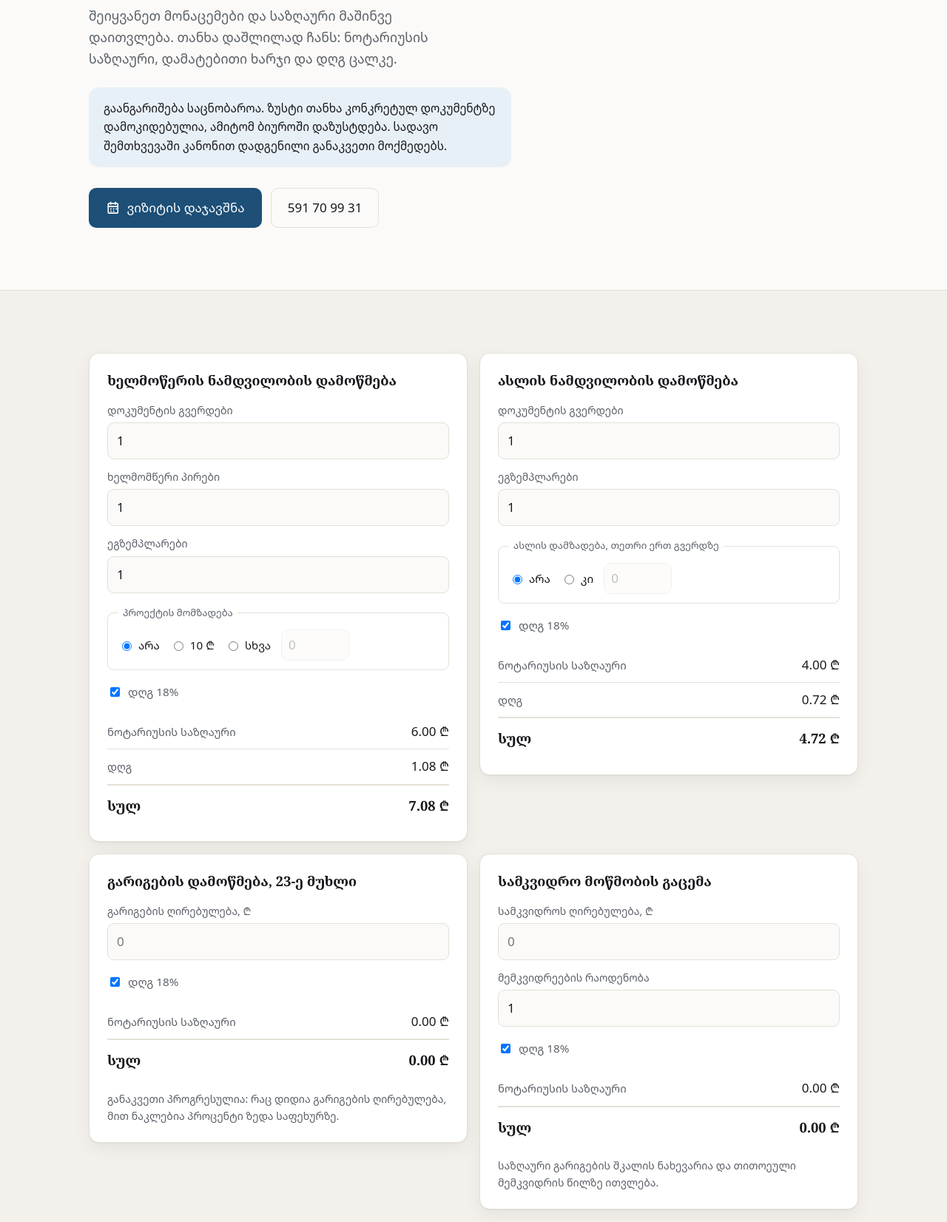
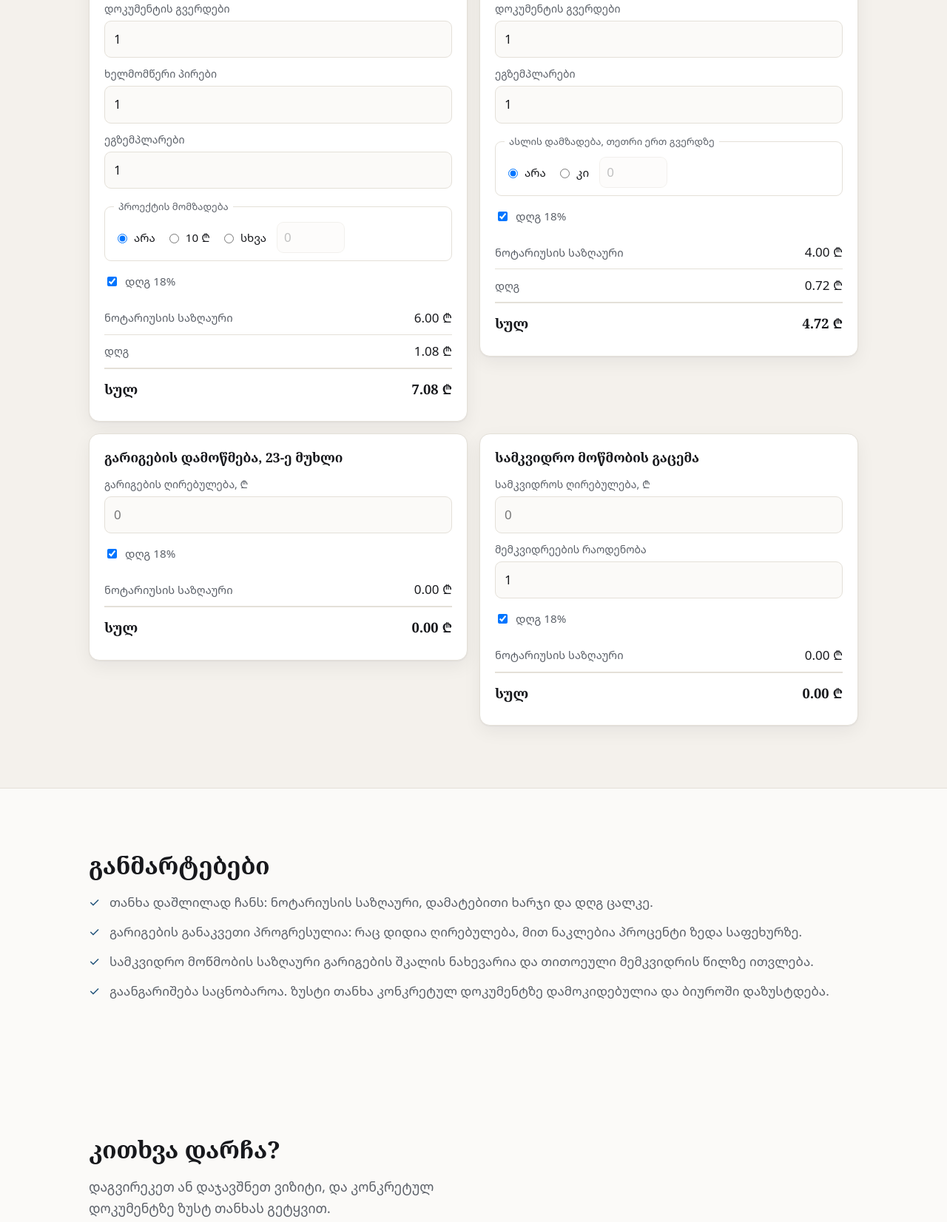
Before and after one commit to petre-c/rurua.ge, a plain HTML site: page tarifi/index.html in a window 1280 px wide. Shown: the part 269-1921 px from the top of the page at 74% size. Drawn offline with Linux system fonts and the light colour scheme.

Commit message:
კალკულატორის გვერდი კომპაქტურად, ველები თავში
გვერდი ტექსტით იწყებოდა და კალკულატორამდე მისვლა სქროლს მოითხოვდა: შესავალში ხუთი
ბლოკი იდგა (წარწერა „კალკულატორი", სათაური, აღწერა, გამაფრთხილებელი ტექსტი და
ღილაკების რიგი), პირველი ველი კი 954 პიქსელზე, ანუ პირველი ეკრანის მიღმა.

ახლა შესავალში მხოლოდ სათაურია და პირველი ველი 298 პიქსელზეა, ანუ მაშინვე ჩანს.
წარწერა „კალკულატორი" მოეხსნა, სათაური ისედაც იმას ამბობს.

განმარტებები ბარათებიდან გვერდის ბოლოში გადავიდა, ერთ სექციად: დაშლილი თანხა,
პროგრესული შკალა, სამკვიდროს ნახევარი განაკვეთი და გამაფრთხილებელი ტექსტი.
ბარათებში მხოლოდ ველები და შედეგი დარჩა.

დაშორებები შემცირდა: ბარათის padding, ველების gap, ცხრილის უჯრები და სათაურის ქვედა
დაშორება. მკვდარი წესები (.calc-hint, .calc-top-cta) წაიშალა.

გადამოწმებულია 320 და 375 პიქსელზე ორივე ენაზე: გადადინება ნული, სექციების რიგი
სათაური, კალკულატორები, განმარტებები, მოწოდება.

*Collaboration by Claude*

```diff
--- a/assets/styles.css
+++ b/assets/styles.css
@@ -420,9 +420,15 @@ a:hover { text-decoration: underline; }
 
 /* ---------- კალკულატორი ---------- */
 
-.calc-top-cta { margin-top: 28px; }
+/* კომპაქტური სათაური: მხოლოდ h1, ქვედა დაშორების გარეშე */
+.calc-head { padding: clamp(28px, 4vw, 48px) 0 0; }
+.calc-head h1 { margin-bottom: 0; }
 
-.calc-head .note { max-width: 62ch; margin-top: 24px; }
+/* კალკულატორების ბლოკი სათაურს მჭიდროდ მიჰყვება */
+#calc.section { padding-top: clamp(22px, 3vw, 32px); }
+
+/* განმარტებების სია გვერდის ბოლოს */
+.calc-info .ticks li { padding-bottom: 12px; }
 
 .calc-list {
   display: grid;
@@ -432,10 +438,11 @@ a:hover { text-decoration: underline; }
   align-items: start;
 }
 
-.calc h2 { font-size: 1.15rem; margin-bottom: 18px; }
+.calc { padding: 20px; }
+.calc h2 { font-size: 1.1rem; margin-bottom: 14px; }
 
 /* ველების რიგი: წარწერა ზემოთ, ველი ქვემოთ */
-.calc-fields { display: grid; gap: 12px; margin-bottom: 16px; }
+.calc-fields { display: grid; gap: 10px; margin-bottom: 14px; }
 .calc-fields label { display: grid; gap: 5px; }
 .calc-fields span { color: var(--muted); font-size: .88rem; }
 
@@ -454,7 +461,7 @@ a:hover { text-decoration: underline; }
 /* რადიო ჯგუფი ერთ ხაზზე, ბოლოში კი „სხვა" ველი */
 .calc-modes {
   display: flex; flex-wrap: wrap; align-items: center; gap: 6px 14px;
-  margin: 0 0 16px; padding: 12px 14px;
+  margin: 0 0 14px; padding: 10px 12px;
   border: 1px solid var(--border); border-radius: 9px;
 }
 .calc-modes legend { padding: 0 6px; color: var(--muted); font-size: .82rem; }
@@ -463,13 +470,13 @@ a:hover { text-decoration: underline; }
 
 .calc-vat {
   display: inline-flex; align-items: center; gap: 8px;
-  margin-bottom: 18px;
+  margin-bottom: 14px;
   color: var(--muted); font-size: .95rem;
 }
 
 /* შედეგების ცხრილი */
 .calc-out { width: 100%; border-collapse: collapse; }
-.calc-out th, .calc-out td { padding: 9px 0; text-align: left; font-weight: 400; }
+.calc-out th, .calc-out td { padding: 8px 0; text-align: left; font-weight: 400; }
 .calc-out th { color: var(--muted); font-size: .92rem; }
 .calc-out td { text-align: right; font-variant-numeric: tabular-nums; }
 .calc-out tr + tr th, .calc-out tr + tr td { border-top: 1px solid var(--border); }
@@ -489,7 +496,6 @@ a:hover { text-decoration: underline; }
   font-size: .92rem;
 }
 
-.calc-hint { margin: 16px 0 0; color: var(--muted); font-size: .88rem; }
 
 /* ---------- ფუტერი ---------- */
 
--- a/tarifi/index.html
+++ b/tarifi/index.html
@@ -84,25 +84,10 @@
 
 <main>
 
+  <!-- სათაური მოკლედ, კალკულატორი მაშინვე ქვემოთ. განმარტებები გვერდის ბოლოშია. -->
   <section class="section calc-head">
     <div class="wrap">
-      <p class="eyebrow">კალკულატორი</p>
       <h1>სანოტარო საზღაური</h1>
-      <p class="lede">
-        შეიყვანეთ მონაცემები და საზღაური მაშინვე დაითვლება. თანხა დაშლილად ჩანს:
-        ნოტარიუსის საზღაური, დამატებითი ხარჯი და დღგ ცალკე.
-      </p>
-      <p class="note">
-        გაანგარიშება საცნობაროა. ზუსტი თანხა კონკრეტულ დოკუმენტზე დამოკიდებულია,
-        ამიტომ ბიუროში დაზუსტდება. სადავო შემთხვევაში კანონით დადგენილი განაკვეთი მოქმედებს.
-      </p>
-      <div class="hero-btns calc-top-cta">
-        <a class="btn btn-primary btn-cal" href="https://cal.com/rurua/30" target="_blank" rel="noopener">
-          <svg class="ico" aria-hidden="true"><use href="#icon-booking"></use></svg>
-          ვიზიტის დაჯავშნა
-        </a>
-        <a class="btn btn-ghost" href="tel:+995591709931">591 70 99 31</a>
-      </div>
     </div>
   </section>
 
@@ -202,11 +187,6 @@
             <tr class="calc-total"><th scope="row">სულ</th><td><output data-out="total">0.00 ₾</output></td></tr>
           </tbody>
         </table>
-
-        <p class="calc-hint">
-          განაკვეთი პროგრესულია: რაც დიდია გარიგების ღირებულება, მით ნაკლებია პროცენტი
-          ზედა საფეხურზე.
-        </p>
       </div>
 
       <!-- სამკვიდრო მოწმობა -->
@@ -235,12 +215,24 @@
             <tr class="calc-total"><th scope="row">სულ</th><td><output data-out="total">0.00 ₾</output></td></tr>
           </tbody>
         </table>
-
-        <p class="calc-hint">
-          საზღაური გარიგების შკალის ნახევარია და თითოეული მემკვიდრის წილზე ითვლება.
-        </p>
       </div>
 
+    </div>
+  </section>
+
+  <!--
+    განმარტებები კალკულატორის შემდეგ დგება: ვინც თანხას ითვლის, პირველ ეკრანზე
+    ველებს ხვდება და არა ტექსტს.
+  -->
+  <section class="section calc-info">
+    <div class="wrap">
+      <h2 class="section-title">განმარტებები</h2>
+      <ul class="ticks">
+        <li>თანხა დაშლილად ჩანს: ნოტარიუსის საზღაური, დამატებითი ხარჯი და დღგ ცალკე.</li>
+        <li>გარიგების განაკვეთი პროგრესულია: რაც დიდია ღირებულება, მით ნაკლებია პროცენტი ზედა საფეხურზე.</li>
+        <li>სამკვიდრო მოწმობის საზღაური გარიგების შკალის ნახევარია და თითოეული მემკვიდრის წილზე ითვლება.</li>
+        <li>გაანგარიშება საცნობაროა. ზუსტი თანხა კონკრეტულ დოკუმენტზე დამოკიდებულია და ბიუროში დაზუსტდება.</li>
+      </ul>
     </div>
   </section>
 
```
Also changed, not shown: en/fees/index.html (+17 -25 lines), 1 other file.
